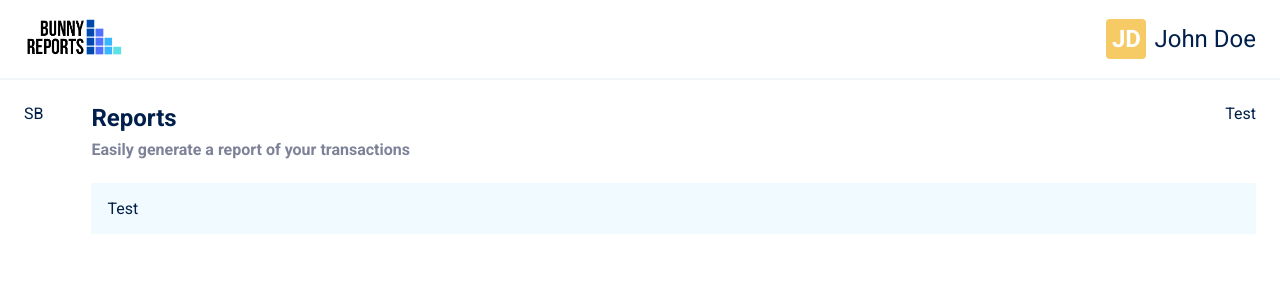
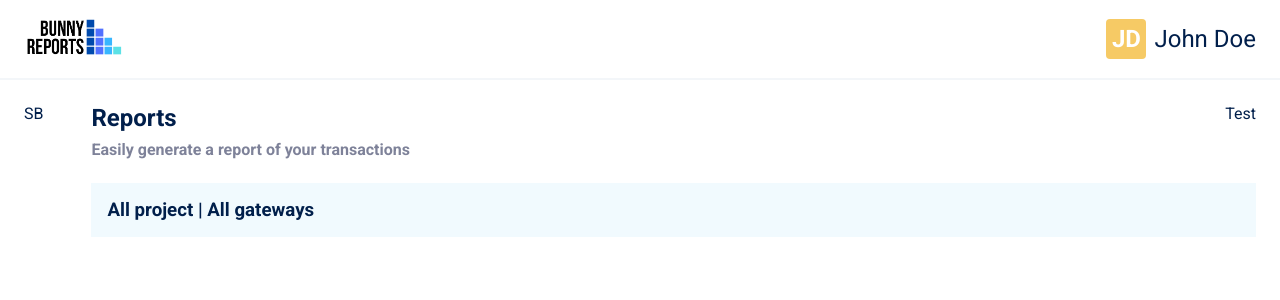
Before and after one commit to fabiandarga/nextjs-example-transaction-dashboard, a Next.js app: page /reports in a window 1280 px wide. Shown: the top 300 px of the page. Built offline with nearby package versions, Linux system fonts and the light colour scheme.

Commit message:
Add ReportBody

```diff
--- /dev/null
+++ b/components/modules/ReportBody.tsx
@@ -0,0 +1,21 @@
+import React from 'react';
+import Card from '../atoms/Card';
+import style from './report-body.module.scss';
+
+type Option = { label: string, value: any };
+
+interface ReportBodyProps {
+    projectFilter: Option;
+    gatewayFilter: Option;
+}
+
+export default function ReportBody({ projectFilter, gatewayFilter }: ReportBodyProps) {
+    return (
+        <Card>
+            <div className={ style.reportBody }>
+                <h3>{projectFilter.label} | {gatewayFilter.label}</h3>
+
+            </div>
+        </Card>
+    )
+}
--- /dev/null
+++ b/components/modules/report-body.module.scss
@@ -0,0 +1,8 @@
+@use '../../style//theme.variables.scss';
+
+.reportBody {
+
+    h3 {
+        font-weight: bold;
+    }
+}
--- a/pages/reports.tsx
+++ b/pages/reports.tsx
@@ -1,16 +1,18 @@
-import React from 'react';
-import Card from '../components/atoms/Card';
+import React, { useState } from 'react';
+import ReportBody from '../components/modules/ReportBody';
 import PageTitle from '../components/molecules/PageTitle';
 
 function Reports() {
+    const [projectFilter, setReportFilter] = useState({ label: 'All project', value: 'all' });
+    const [gatewayFilter, setGatewayFilter] = useState({ label: 'All gateways', value: 'all' });
+
+
     return (
         <div>
             <PageTitle title="Reports" subTitle="Easily generate a report of your transactions">
                 Test
             </PageTitle>
-            <Card>
-                Test
-            </Card>
+            <ReportBody projectFilter={projectFilter} gatewayFilter={gatewayFilter} />
         </div>
     )
 }
```
Also changed, not shown: hooks/ReportTitle.ts (added, +11 -0 lines).
